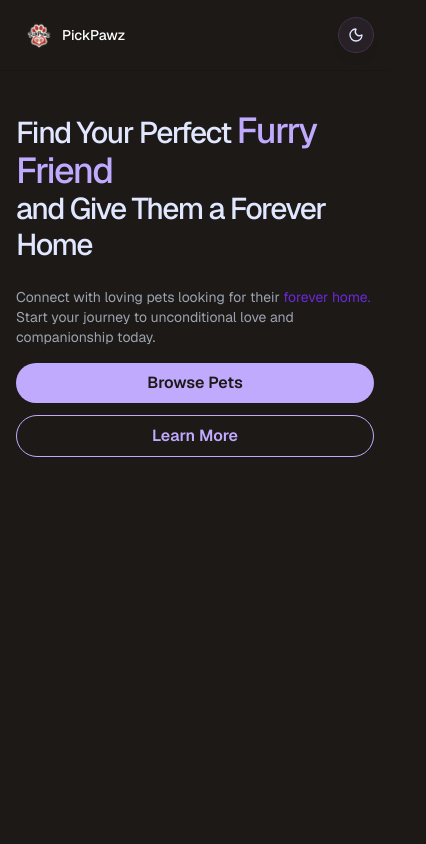
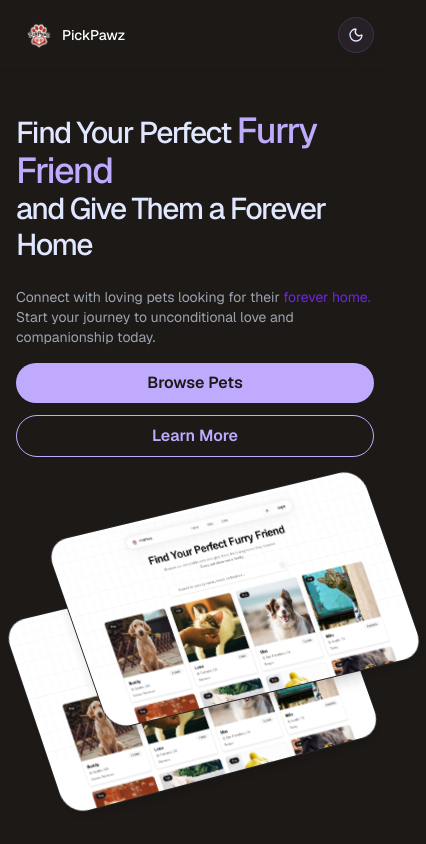
Before and after one commit to rachitdhaka/PickPawz, a React (Vite) app: page / in a window 390 px wide. Shown: the top 844 px of the page, 426 px wide, since content can reach past the window. Built offline with nearby package versions, Linux system fonts and the light colour scheme.

Commit message:
Adjustment

```diff
--- a/src/pages/LandingPage.tsx
+++ b/src/pages/LandingPage.tsx
@@ -40,28 +40,37 @@ const LandingPage = () => {
       </div>
 
       {/* Hero Section */}
-      <div className="relative mx-auto min-h-screen max-w-7xl px-4 md:px-8">
-        {/* decortive lines */}
-        {/* <div className="absolute inset-0 mx-auto hidden w-full max-w-7xl md:block">
-          <div className="absolute inset-y-0 left-0 h-full w-px bg-neutral-900/40"></div>
-          <div className="absolute inset-y-0 right-0 h-full w-px bg-neutral-900/40"></div>
-        </div> */}
-
+      <div className="relative mx-auto max-w-7xl px-4 md:px-8 pb-10 md:pb-20">
         {/*  Heading and Subheading */}
         <div className="flex flex-col gap-6 md:gap-10">
-          <p className="text-3xl sm:text-4xl md:text-5xl font-medium tracking-tighter">
+          <motion.p
+            initial={{ opacity: 0, y: 20 }}
+            animate={{ opacity: 1, y: 0 }}
+            transition={{ duration: 0.5 }}
+            className="text-3xl sm:text-4xl md:text-5xl font-medium tracking-tighter"
+          >
             Find Your Perfect <span className="text-4xl sm:text-5xl md:text-6xl text-chart-1">Furry Friend</span>
             <br /> and Give Them a Forever Home
-          </p>
-          <p className="text-muted-foreground text-sm sm:text-base md:text-md font-family-manrope mb-4 md:mb-8 max-w-2xl">
+          </motion.p>
+          <motion.p
+            initial={{ opacity: 0, y: 20 }}
+            animate={{ opacity: 1, y: 0 }}
+            transition={{ duration: 0.5, delay: 0.1 }}
+            className="text-muted-foreground text-sm sm:text-base md:text-md font-family-manrope mb-4 md:mb-8 max-w-2xl"
+          >
             Connect with loving pets looking for their <span className="text-chart-5">forever home.</span>
             <br /> Start your journey to unconditional love and companionship
             today.
-          </p>
+          </motion.p>
         </div>
 
         {/* buttons */}
-        <div className="flex flex-col sm:flex-row gap-3 md:gap-4">
+        <motion.div
+          initial={{ opacity: 0, y: 20 }}
+          animate={{ opacity: 1, y: 0 }}
+          transition={{ duration: 0.5, delay: 0.2 }}
+          className="flex flex-col sm:flex-row gap-3 md:gap-4 mb-8 md:mb-0"
+        >
           <button
             onClick={() => navigate("/home")}
             className="bg-primary text-primary-foreground cursor-pointer rounded-lg px-4 py-2 font-semibold transition-opacity hover:opacity-90 w-full sm:w-auto"
@@ -74,13 +83,44 @@ const LandingPage = () => {
           >
             Learn More
           </button>
-        </div>
+        </motion.div>
 
         {/* landing page images */}
 
-        <div className="relative hidden md:block">
-          <div className="bg-background absolute inset-x-0 h-180 w-full mask-b-from-10%"></div>
-          <div className="relative mt-20 min-h-140 w-full translate-x-10 perspective-distant">
+        {/* ==================== MOBILE VIEW ==================== */}
+        <div className="block md:hidden relative mt-30 mb-70">
+          <motion.div
+            initial={{ opacity: 0, y: -100 }}
+            animate={{ opacity: 1, y: 0 }}
+            transition={{ delay: 0.3, duration: 0.6, ease: "easeOut" }}
+            className="w-full max-w-md mx-auto perspective-[4000px] mb-6"
+          >
+            <img
+              src={LandingPageBg}
+              alt="Landing page background"
+              className="absolute inset-0 rotate-x-20 rotate-y-20 -rotate-z-20 w-full h-auto rounded-lg shadow-2xl border border-neutral-200 dark:border-neutral-800"
+            />
+          </motion.div>
+          <motion.div
+            initial={{ opacity: 0, y: -200 }}
+            animate={{ opacity: 1, y: 0 }}
+            transition={{ delay: 0.3, duration: 0.6, ease: "easeOut" }}
+            className="w-full max-w-md mx-auto translate-x-10 -translate-y-20 perspective-[-4000px]"
+          >
+            <img
+              src={LandingPageBg}
+              alt="Landing page background"
+              className="absolute inset-0 rotate-x-20 rotate-y-20 -rotate-z-20  w-full h-auto rounded-lg shadow-2xl border border-neutral-200 dark:border-neutral-800"
+            />
+          </motion.div>
+        </div>
+        {/* ==================== END MOBILE VIEW ==================== */}
+
+        {/* ==================== DESKTOP/LAPTOP VIEW ==================== */}
+        <div className="hidden md:block relative mt-20 min-h-[600px] w-full">
+          <div className="bg-background absolute inset-x-0 bottom-0 h-40 w-full mask-b-from-10%"></div>
+
+          <div className="relative w-full translate-x-10">
             <motion.div
               initial={{ opacity: 0, scale: 0.8, y: -100 }}
               animate={{ opacity: 1, scale: 1, y: 0 }}
@@ -111,8 +151,7 @@ const LandingPage = () => {
             </motion.div>
           </div>
         </div>
-
-        {/* kuch tho hai data */}
+        {/* ==================== END DESKTOP/LAPTOP VIEW ==================== */}
       </div>
 
       {/* kuch tho hai section */}
```
